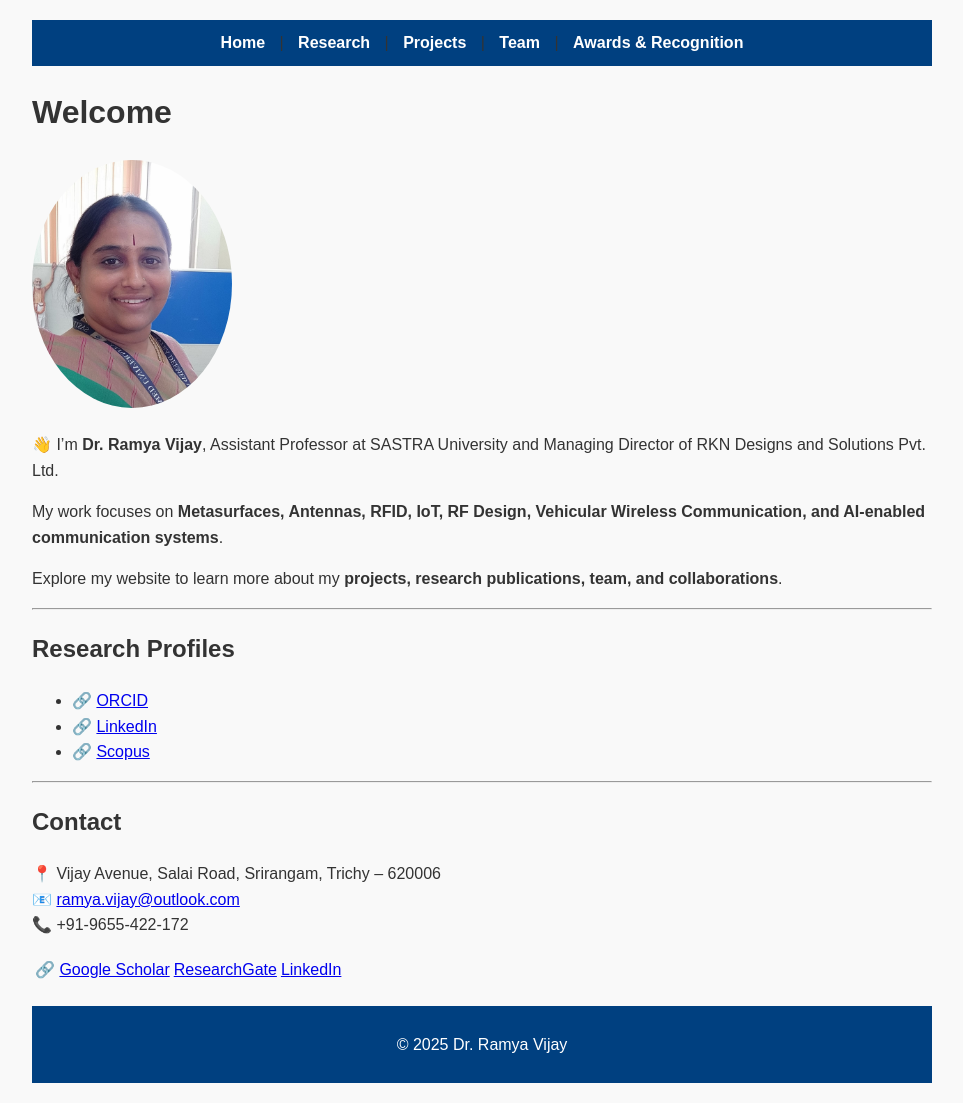
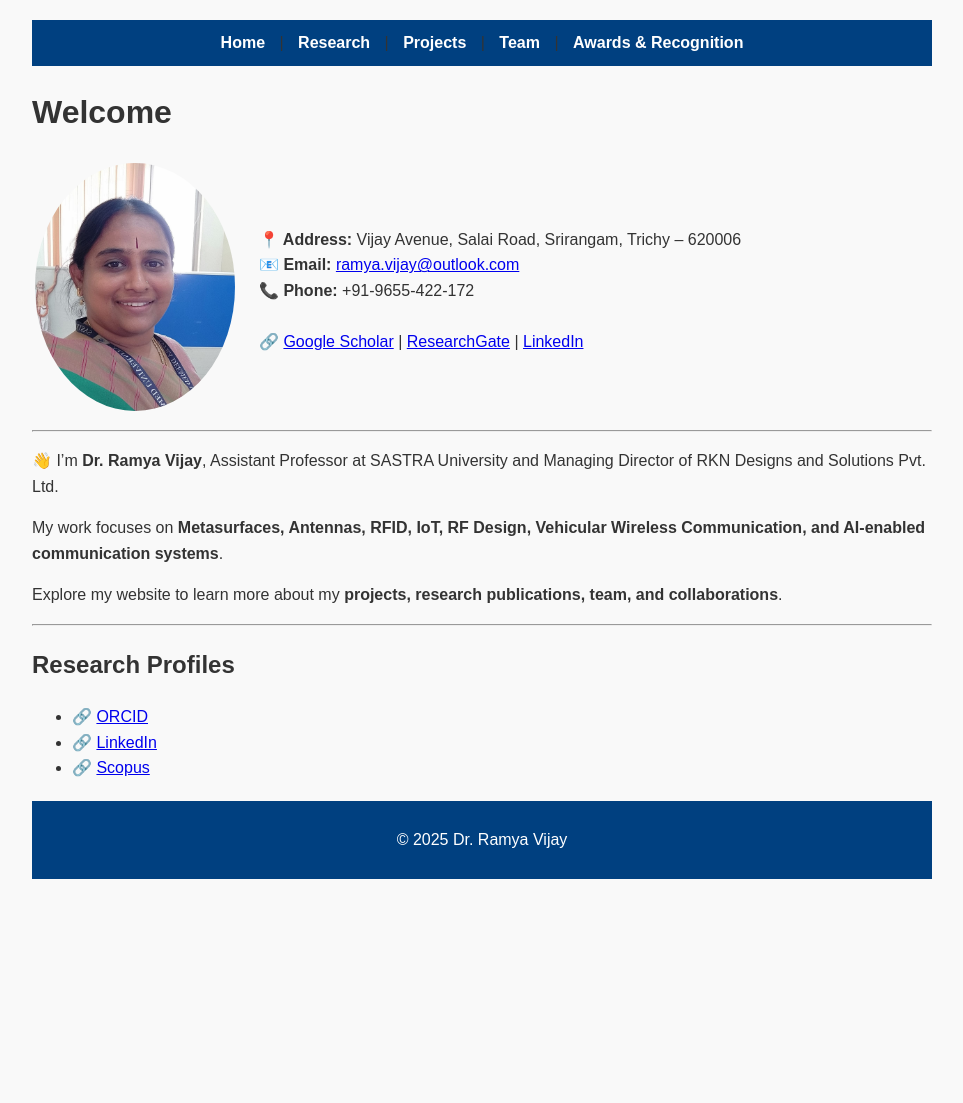
Before and after one commit to ramya-vijay/ramya-vijay.github.io, a Jekyll site: the page built from index.md, in a window 1280 px wide. Shown: the whole page, without its empty margins (158-1121 px from the left). Built offline with Jekyll 4.4.1, drawn with Linux system fonts in a browser that asks for light colours; our own code applies the rules of GitHub Pages for plain Markdown files; after the commit the page ends 900 px from its top, so only the background shows below that.

Commit message:
Update index.md

```diff
--- a/index.md
+++ b/index.md
@@ -1,6 +1,20 @@
 # Welcome
 
-<img src="/assets/profile.jpg" alt="Dr. Ramya Vijay" width="200" style="border-radius:50%;">
+<table>
+<tr>
+<td width="220">
+  <img src="/assets/profile.jpg" alt="Dr. Ramya Vijay" width="200" style="border-radius:50%;">
+</td>
+<td>
+  <b>📍 Address:</b> Vijay Avenue, Salai Road, Srirangam, Trichy – 620006 <br>
+  <b>📧 Email:</b> <a href="mailto:ramya.vijay@outlook.com">ramya.vijay@outlook.com</a> <br>
+  <b>📞 Phone:</b> +91-9655-422-172 <br><br>
+  🔗 <a href="#">Google Scholar</a> | <a href="#">ResearchGate</a> | <a href="https://www.linkedin.com/in/your-linkedin-id">LinkedIn</a>
+</td>
+</tr>
+</table>
+
+---
 
 👋 I’m **Dr. Ramya Vijay**, Assistant Professor at SASTRA University and Managing Director of RKN Designs and Solutions Pvt. Ltd.
 
@@ -14,12 +28,3 @@ Explore my website to learn more about my **projects, research publications, tea
 - 🔗 [ORCID](https://orcid.org/0000-0000-0000-0000)
 - 🔗 [LinkedIn](https://www.linkedin.com/in/your-linkedin-id)
 - 🔗 [Scopus](https://www.scopus.com/authid/detail.uri?authorId=YOUR_SCOPUS_ID)
-
----
-
-## Contact
-📍 Vijay Avenue, Salai Road, Srirangam, Trichy – 620006
-📧 [ramya.vijay@outlook.com](mailto:ramya.vijay@outlook.com)
-📞 +91-9655-422-172
-
-🔗 [Google Scholar](#) | [ResearchGate](#) | [LinkedIn](https://www.linkedin.com/in/your-linkedin-id)
```
